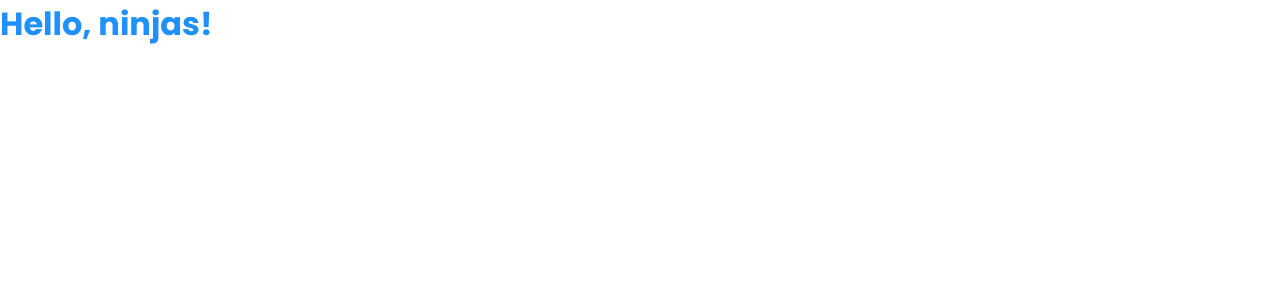
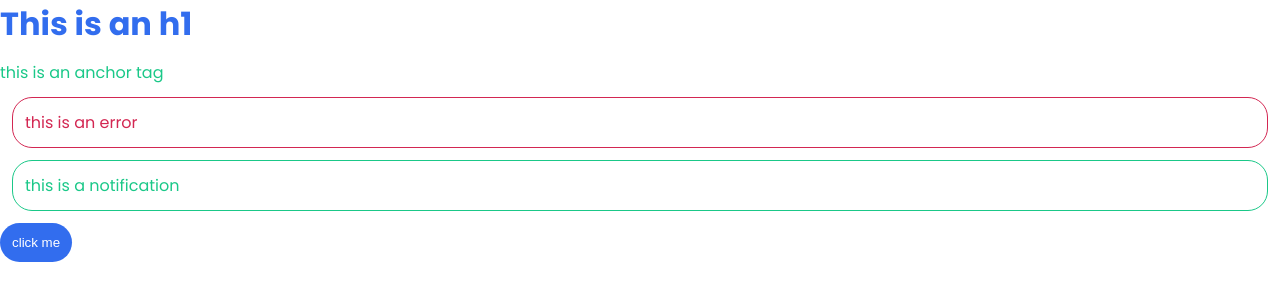
Before and after one commit to TurbooGhost/SASS, a website: page index.html in a window 1280 px wide. Drawn offline with Linux system fonts and the light colour scheme.

Commit message:
define varibles

```diff
--- a/index.html
+++ b/index.html
@@ -7,6 +7,10 @@
     <link rel="stylesheet" href="/SASS/css/index.css" />
   </head>
   <body>
-    <h1><a href="#">Hello, ninjas!</a></h1>
+    <h1>This is an h1</h1>
+    <a href="">this is an anchor tag</a>
+    <p class="error">this is an error</p>
+    <p class="notification">this is a notification</p>
+    <button>click me</button>
   </body>
 </html>
--- a/index.scss
+++ b/index.scss
@@ -34,3 +34,55 @@ h1 {
     color: dodgerblue;
   }
 }
+
+// Theme Colors
+
+$primary: #326dee;
+$secondary: #1ac888;
+$error: #d32752;
+$info: #f6c31c;
+
+// Spacing
+$base-padding: 0.75rem;
+$base-margin: 0.75rem;
+
+// Borders
+$base-border-thickness: 1px;
+$base-border-radius: 20px;
+
+h1 {
+  color: $primary;
+  margin-bottom: $base-margin;
+}
+
+a {
+  color: $secondary;
+}
+
+button {
+  color: white;
+  border: 0;
+  background: $primary;
+  border-radius: $base-border-radius;
+  padding: $base-padding;
+}
+
+.error {
+  color: $error;
+  border-color: $error;
+  border-style: solid;
+  margin: $base-margin;
+  padding: $base-padding;
+  border-radius: $base-border-radius;
+  border-width: $base-border-thickness;
+}
+
+.notification {
+  color: $secondary;
+  border-color: $secondary;
+  border-style: solid;
+  margin: $base-margin;
+  padding: $base-padding;
+  border-radius: $base-border-radius;
+  border-width: $base-border-thickness;
+}
```
Also changed, not shown: css/index.css.
